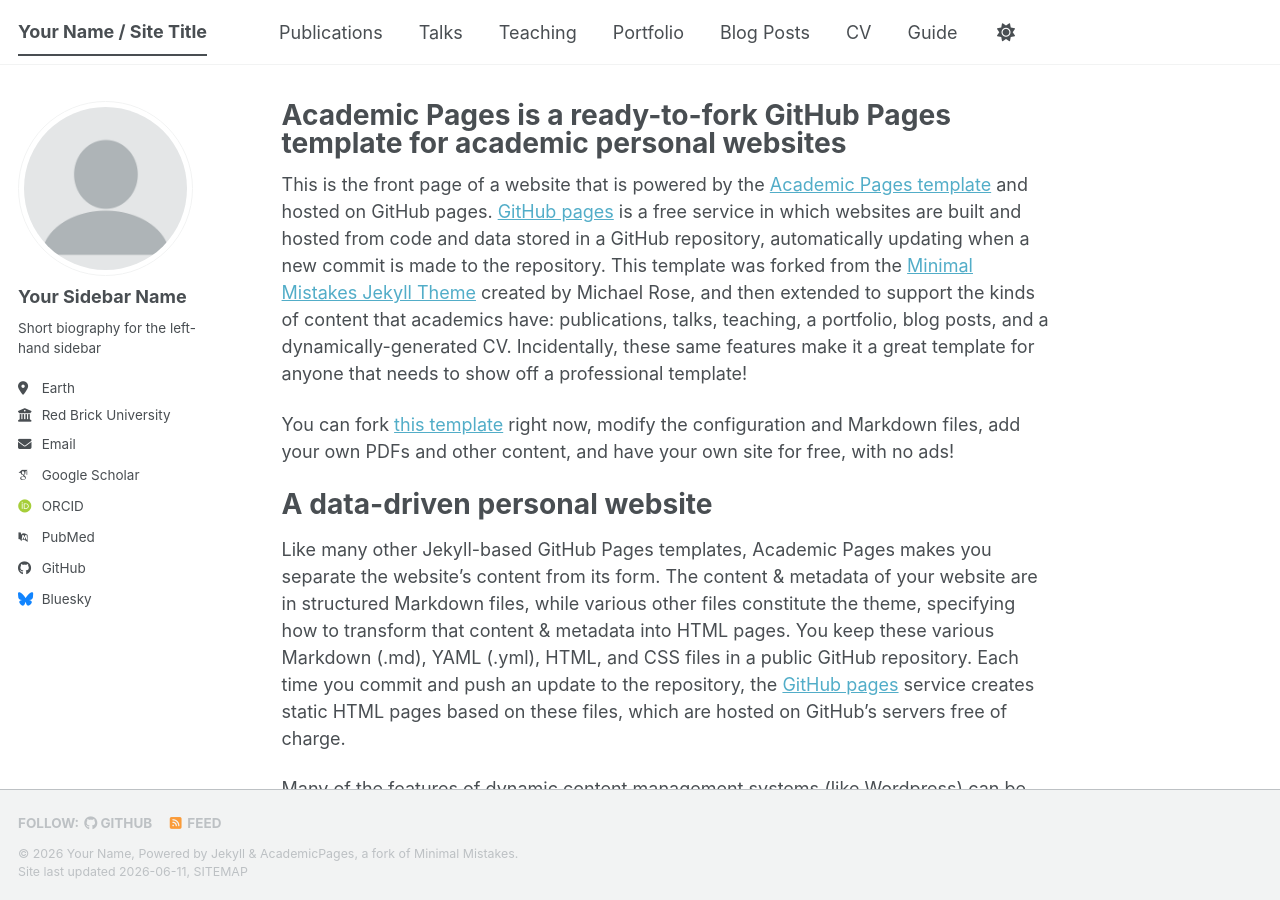
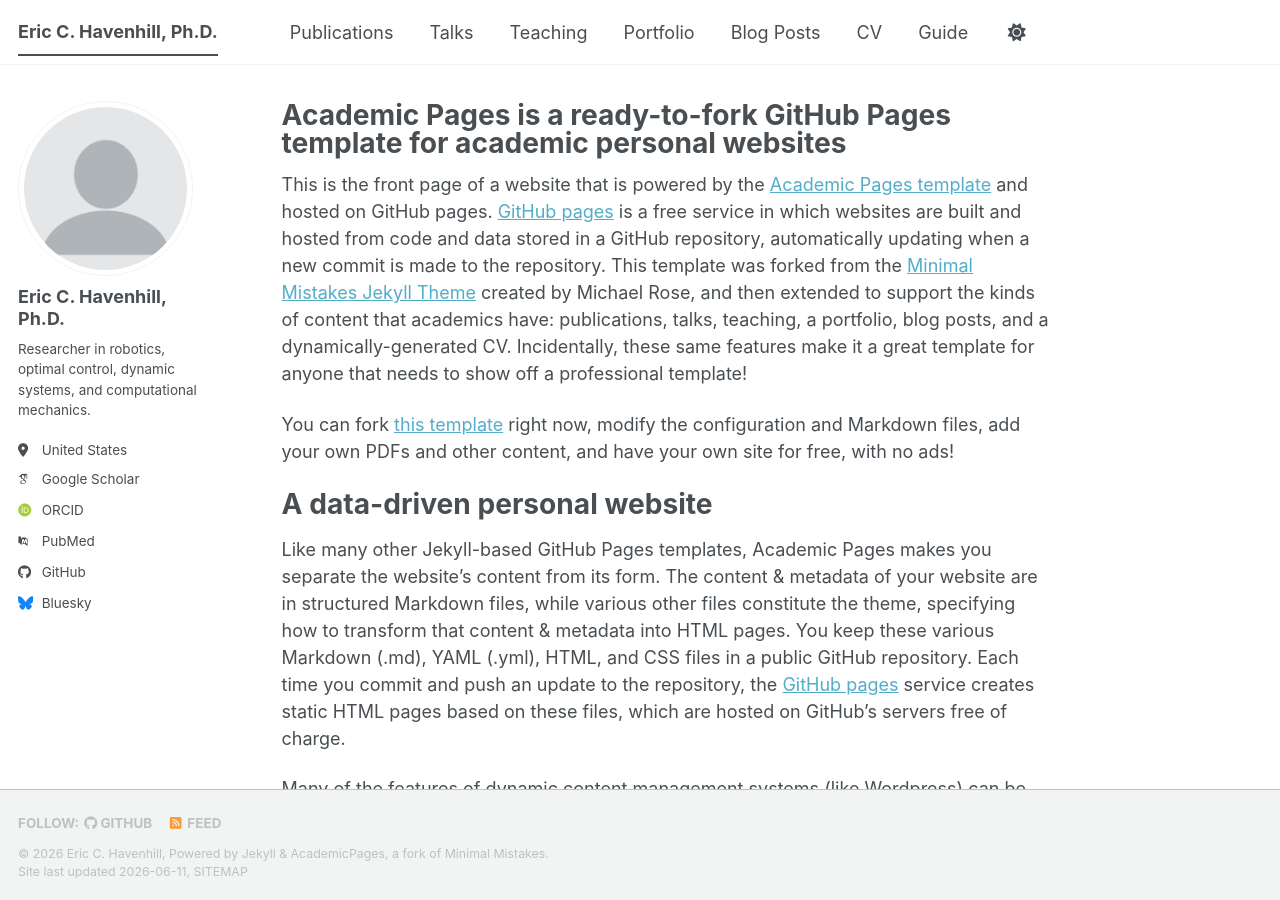
Before and after one commit to EricHavenhill/erichavenhill.github.io, a Jekyll site: the page built from _pages/about.md, in a window 1280 px wide and 900 px high. Built offline with Jekyll 4.4.1, drawn with Linux system fonts in a browser that asks for light colours; some web fonts are replaced; a script bundle is joined from its source files by our own code; library files that are not in the unit come from our copies.

Commit message:
Update _config.yml

```diff
--- a/_config.yml
+++ b/_config.yml
@@ -9,28 +9,25 @@
 # Basic Site Settings
 locale                   : "en-US"
 site_theme               : "default" # The available themes options are "default", "air", "sunrise", "mint", "dirt" and "contrast"
-title                    : "Your Name / Site Title"
-title_separator          : "-"
-name                     : &name "Your Name"
-description              : &description "Your Name's academic portfolio"   # Update this with a general description of your site, this is the default if not overridden by a page
-url                      : https://academicpages.github.io # The base hostname & protocol for your site e.g. "https://[your GitHub username].github.io",
-                                                           # or if you already have some other page hosted on Github then use "https://[your GitHub username].github.io/[Your Repo Name]"
-baseurl                  : "" # the subpath of your site, e.g. "/blog"
-repository               : "academicpages/academicpages.github.io"
+title                    : "Eric C. Havenhill, Ph.D."
+name                     : &name "Eric C. Havenhill"
+description              : &description "Robotics, Optimal Control, Dynamic Systems, and Computational Mechanics"
+url                      : "https://erichavenhill.github.io"
+baseurl                  : ""
+repository               : "EricHavenhill/erichavenhill.github.io"
 
 # Site Author - The following control what appear as part of the author content on the side bar.
 #               If a field is blank the icon and link will not appear, otherwise it will be shown.
 #               Additional customization can be done by editing /_includes/author-profile.html
 author:
-  # Biographic information
   avatar           : "profile.png"
-  name             : "Your Sidebar Name"
-  pronouns         : # example: "she/her"
-  bio              : "Short biography for the left-hand sidebar"
-  location         : "Earth"
-  employer         : "Red Brick University"
-  uri              : # URL
-  email            : "none@example.org"
+  name             : "Eric C. Havenhill, Ph.D."
+  pronouns         :
+  bio              : "Researcher in robotics, optimal control, dynamic systems, and computational mechanics."
+  location         : "United States"
+  employer         :
+  uri              :
+  email            :
 
   # Academic websites
   academia         : # URL
@@ -51,7 +48,7 @@ author:
   bitbucket        : # Username - Update with your username on the site
   codepen          : # Username
   dribbble         : # Username
-  github           : "academicpages"
+  github           : "EricHavenhill"
   kaggle           : # Username
   stackoverflow    : # User number or user number and name (i.e., use "1" or "1/jeff-atwood")
 
```
